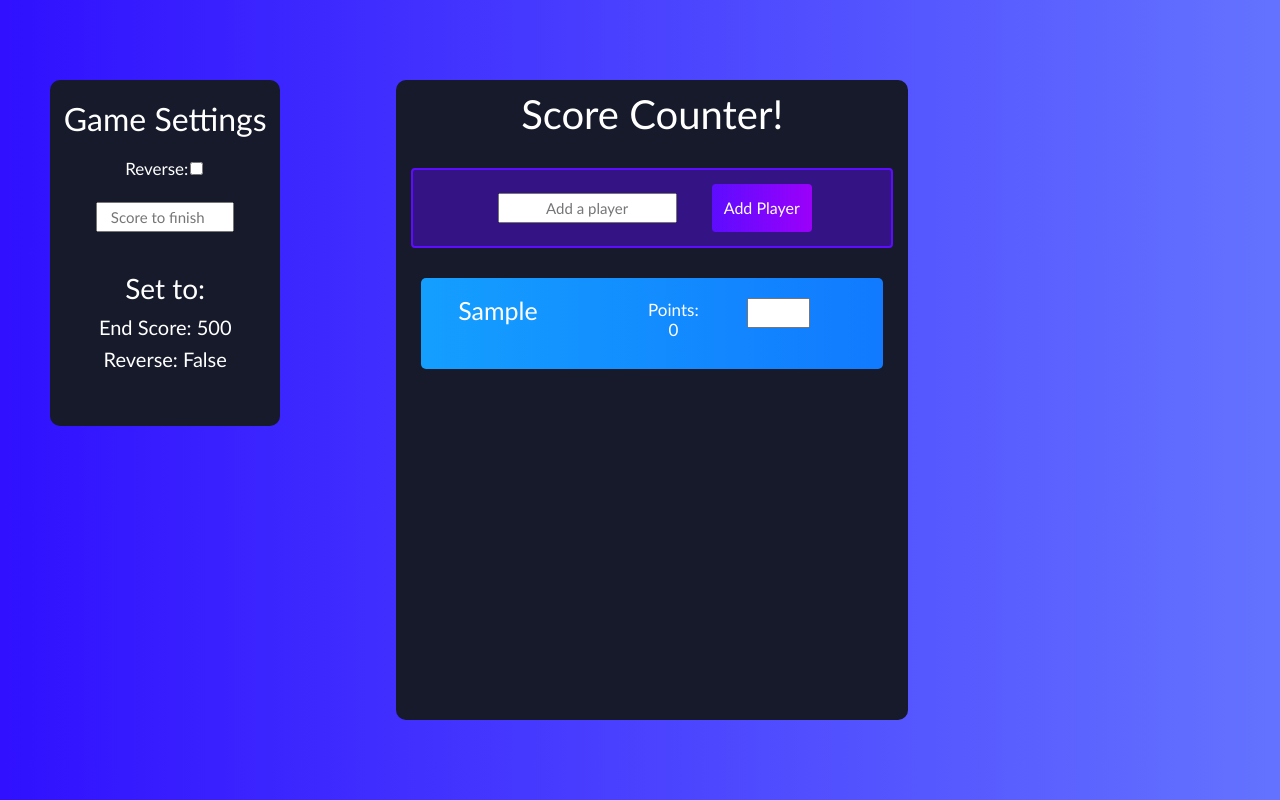
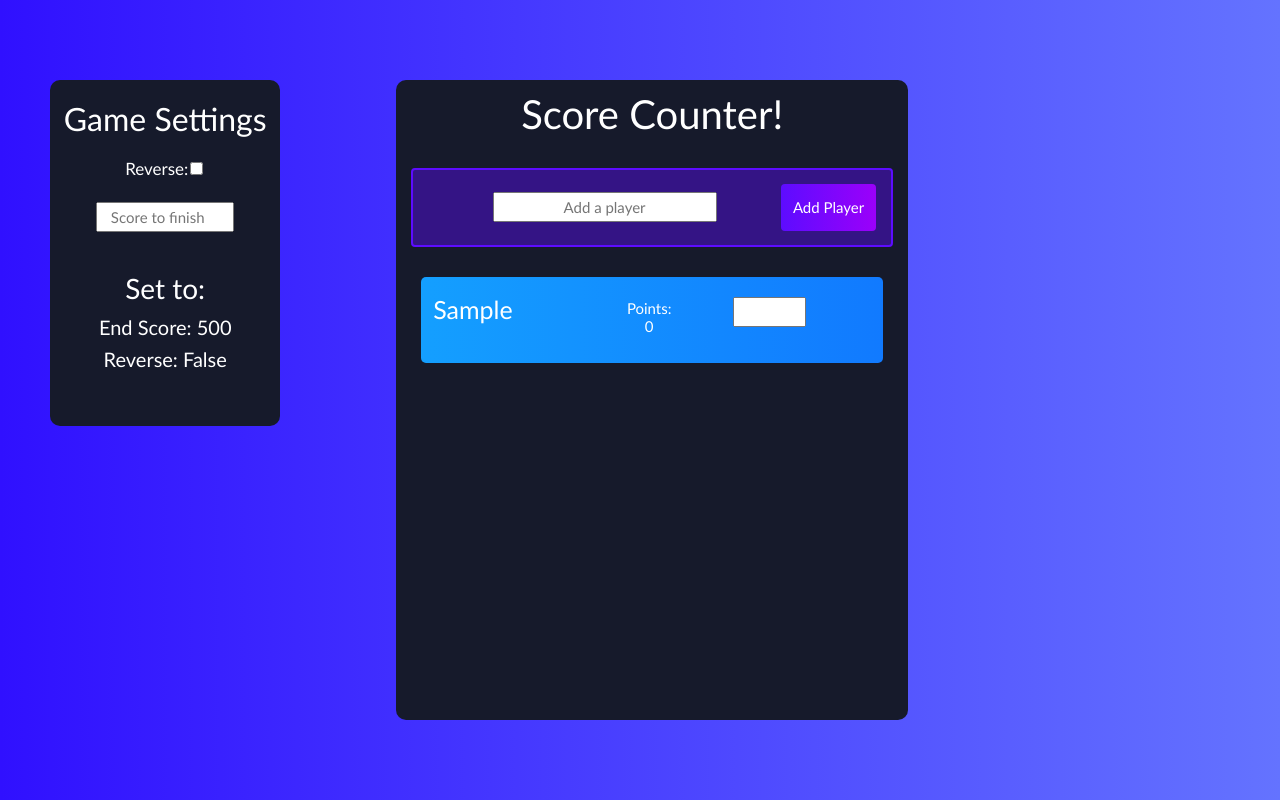
Before and after one commit to AnadeOre/React-Score-Counter, a React (Create React App) app: page / in a window 1280 px wide. Both pictures are taken after typing "Sample" into the empty fields and a click on the button "Add Player". Built offline with nearby package versions, Linux system fonts and the light colour scheme.

Commit message:
fixed responsive players

```diff
--- a/src/App.css
+++ b/src/App.css
@@ -95,6 +95,8 @@ h2 {
 /*Player form component*/
 
 .player-input {
+	display: flex;
+	flex-direction: column;
 	padding: 14px 32px 14px 16px;
 	border-radius: 4px;
 	border: 2px solid #5d0cff;
@@ -109,20 +111,18 @@ h2 {
 	color: #e2e2e2;
 }
 
-.inner-input {
-	margin: 5px;
-}
-
 .name-input {
+	align-self: center;
+	margin: 5px auto;
 	height: 30px;
 	text-align: center;
 	font-size: 15px;
-	width: 40%;
+	width: 60%;
 }
 
 .player-button {
 	padding: 12px;
-	margin-left: 30px;
+	font-size: 15px;
 	border: none;
 	border-radius: 4px;
 	cursor: pointer;
@@ -136,6 +136,7 @@ h2 {
 
 .player-row {
 	display: flex;
+	flex-direction: row;
 	margin: 10px;
 	color: #fff;
 	background: linear-gradient(90deg, rgba(255, 118, 20, 1) 0%, rgba(255, 84, 17, 1) 100%);
@@ -148,7 +149,7 @@ h2 {
 .player-name {
 	padding: 7px;
 	font-size: 20px;
-	margin-left: 20px;
+	margin-left: -5px;
 	align-self: center;
 }
 
@@ -178,12 +179,13 @@ h2 {
 	height: 30px;
 	width: 70%;
 	font-size: 16px;
+	margin-right: -5px;
 }
 
 .points-title {
 	padding: 0px;
 	width: 100%;
-	font-size: 17px;
+	font-size: 15px;
 	margin-top: 2px;
 	align-self: center;
 }
@@ -200,7 +202,12 @@ h2 {
 		width: 18%;
 		margin: 80px -20% 128px 50px;
 	}
-
+	.player-input {
+		flex-direction: row;
+	}
+	.name-input {
+		width: 50%;
+	}
 	.player-name {
 		font-size: 25px;
 	}
```
